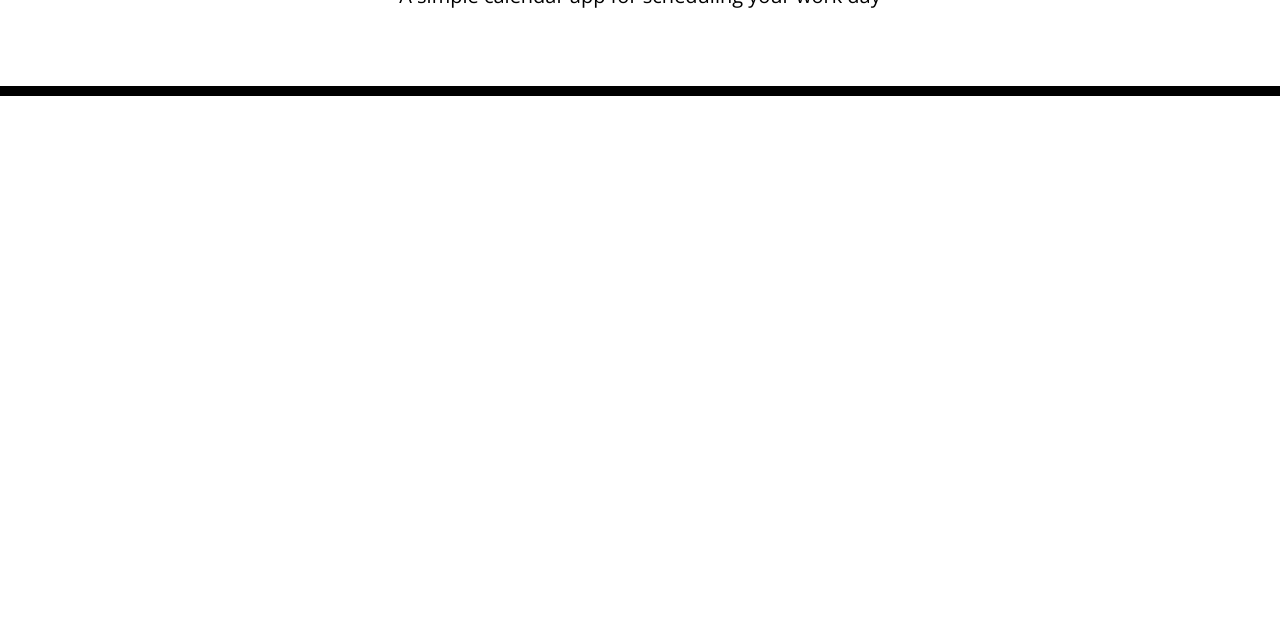
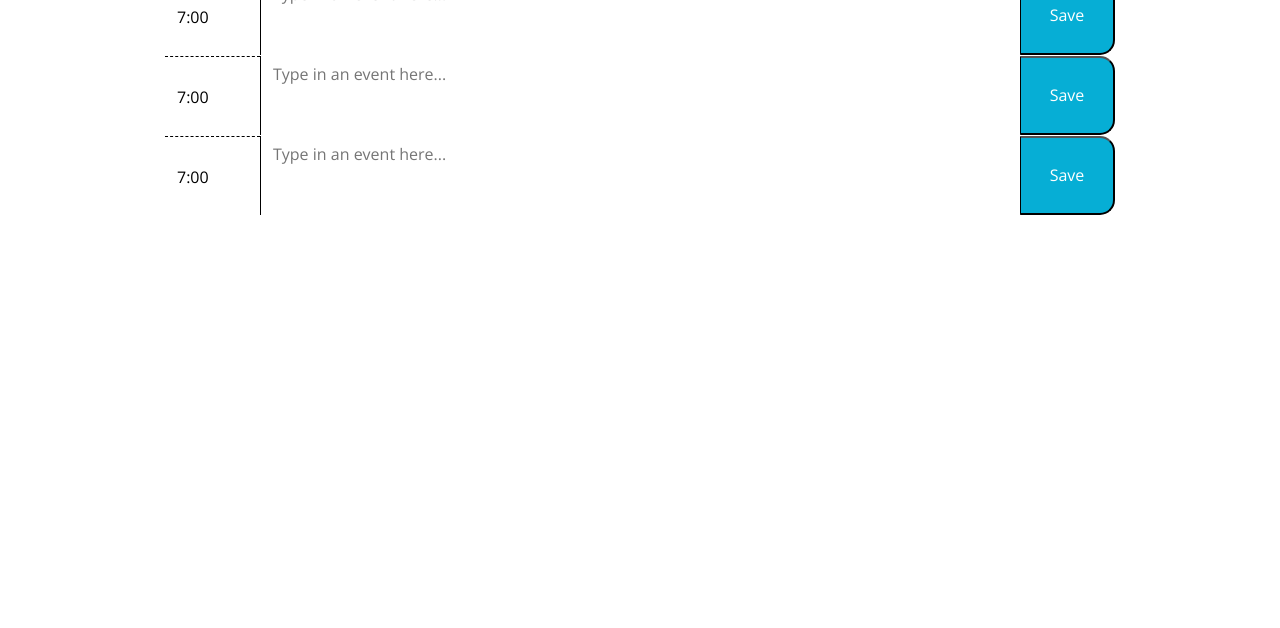
Before and after one commit to CM-GDev/Work-Day-Scheduler, a plain HTML site: page index.html in a window 1280 px wide. Shown: the part 172-800 px from the top of the page. Drawn offline with nearby package versions, Linux system fonts and the light colour scheme.

Commit message:
Added timeblocks in HTML

```diff
--- a/index.html
+++ b/index.html
@@ -5,8 +5,9 @@
     <meta name="viewport" content="width=device-width, initial-scale=1.0" />
     <meta http-equiv="X-UA-Compatible" content="ie=edge" />
     <link
-      rel="stylesheet"
-      href="https://stackpath.bootstrapcdn.com/bootstrap/4.3.1/css/bootstrap.min.css"
+      href="https://cdn.jsdelivr.net/npm/bootstrap@5.1.3/dist/css/bootstrap.min.css"
+      rel="stylesheet" integrity="sha384-1BmE4kWBq78iYhFldvKuhfTAU6auU8tT94WrHftjDbrCEXSU1oBoqyl2QvZ6jIW3"
+      crossorigin="anonymous"
     />
     <link
       rel="stylesheet"
@@ -23,13 +24,35 @@
   </head>
 
   <body>
-    <header class="jumbotron">
+    <header class="jumbotron mb-3">
       <h1 class="display-3">Work Day Scheduler</h1>
       <p class="lead">A simple calendar app for scheduling your work day</p>
       <p id="currentDay" class="lead"></p>
     </header>
     <div class="container">
       <!-- Timeblocks go here -->
+      <form class="row justify-content-center">
+        <label class="col-1 hour" for="inputEvent">
+          7:00
+        </label>
+        <textarea class="col-8" id="inputEvent" name="inputEvent" placeholder="Type in an event here..."></textarea>
+        <input class="col-1 saveBtn" type="submit" value="Save">
+      </form>
+
+      <form class="row justify-content-center">
+        <label class="col-1 hour" for="inputEvent">
+          7:00
+        </label>
+        <textarea class="col-8" id="inputEvent" name="inputEvent" placeholder="Type in an event here..."></textarea>
+        <input class="col-1 saveBtn" type="submit" value="Save">
+      </form>
+      <form class="row justify-content-center">
+        <label class="col-1 hour" for="inputEvent">
+          7:00
+        </label>
+        <textarea class="col-8" id="inputEvent" name="inputEvent" placeholder="Type in an event here..."></textarea>
+        <input class="col-1 saveBtn" type="submit" value="Save">
+      </form>
     </div>
 
     <script src="https://cdnjs.cloudflare.com/ajax/libs/jquery/3.2.1/jquery.min.js"></script>
```
